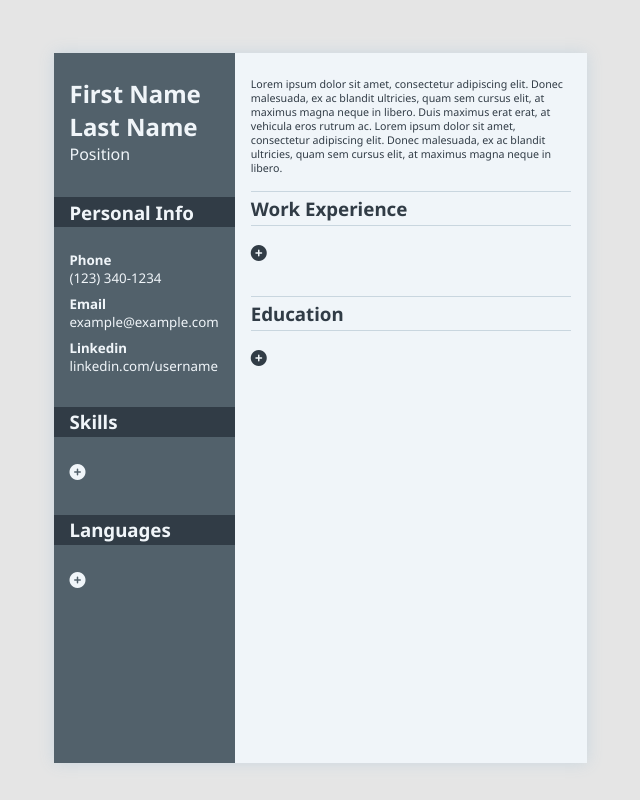
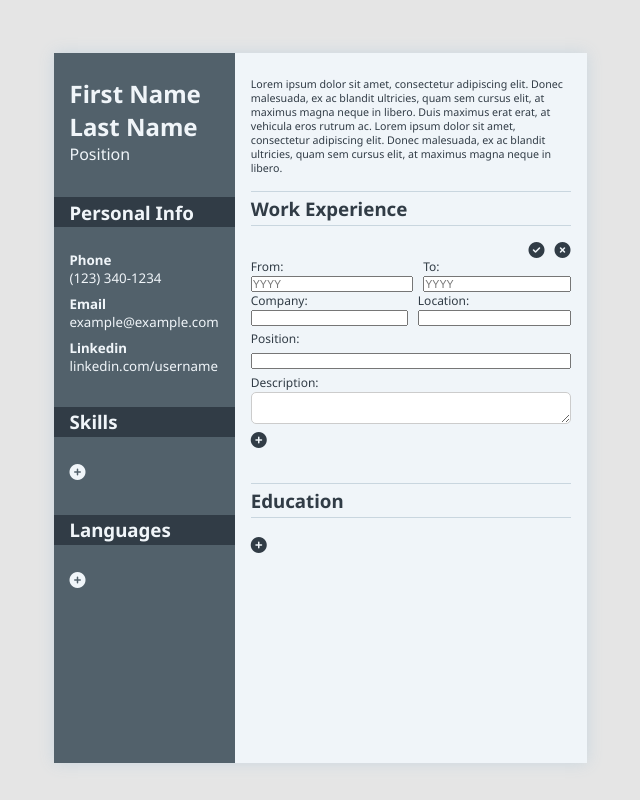
Before and after one commit to zxum/cv-project-js, a React (Create React App) app: page / in a window 1280 px wide. Shown: the whole page, without its empty margins (320-960 px from the left). Built offline with nearby package versions, Linux system fonts and the light colour scheme.

Commit message:
Add Work Experience form

```diff
--- a/src/components/MainContainer.js
+++ b/src/components/MainContainer.js
@@ -1,6 +1,7 @@
 import React from 'react'
 import contentEditable from './contentEditable'
 import MainBodySectionHeader from './MainBodySectionHeader'
+import WorkExperiences from './WorkExperiences'
 
 function MainContainer() {
   let EditableP = contentEditable('p')
@@ -10,7 +11,7 @@ function MainContainer() {
 
       <MainBodySectionHeader text="Work Experience"/>
       <div className="padded-vertical">
-      <i className="fas fa-plus-circle" id="add-btn"></i>
+        <WorkExperiences />
       </div>
 
       <MainBodySectionHeader text="Education"/>
--- /dev/null
+++ b/src/components/WorkExperiences.js
@@ -0,0 +1,47 @@
+import React, { Component } from 'react'
+
+export class WorkExperiences extends Component {
+  render() {
+    return (
+      <div className="work-block">
+        <form className="work-input">
+          <div className="flex-wrapper right-side">
+            <i className="fas fa-check-circle btn" id="done-btn"></i>
+            <i className="fas fa-times-circle btn" id="delete-btn"></i>
+          </div>
+
+          <div className="flex-wrapper">
+            <label htmlFor="from">From:
+              <input type="text" id="from" placeholder="YYYY"/>
+            </label>
+            <label htmlFor="to">To:
+              <input type="text" id="to" placeholder="YYYY" />
+            </label>
+          </div>
+
+          <div className="flex-wrapper">
+            <label htmlFor="company">Company:
+              <input type="text" id="company" />
+            </label>
+            <label htmlFor="location">Location:
+              <input type="text" id="location" />
+            </label>
+          </div>
+
+          <label htmlFor="position">Position:
+            <input type="text" id="position" />
+          </label>
+
+          <label htmlFor="description">Description:
+            <textarea name="" id="description"></textarea>
+          </label>
+
+        </form>
+
+        <i className="fas fa-plus-circle" id="add-btn"></i>
+      </div>
+    )
+  }
+}
+
+export default WorkExperiences
--- a/src/index.css
+++ b/src/index.css
@@ -19,7 +19,9 @@ body {
     align-items: center;
 }
 
-#add-btn {
+#add-btn,
+#delete-btn,
+#done-btn {
     cursor: pointer;
 }
 
@@ -98,6 +100,28 @@ li {
     margin-bottom: 0.5rem;
 }
 
-#delete-btn {
-    cursor: pointer;
+form.work-input label {
+    font-size: 9pt;
 }
+
+form.work-input input {
+    padding: 0;
+    line-height: 8pt;
+    font-size: 8pt;
+    width: 100%;
+}
+
+form.work-input textarea {
+    width: 100%;
+    border-radius: 5px;
+    border: 1px solid #ccc;
+}
+
+.flex-wrapper {
+    display: flex;
+    gap: 10px;
+}
+
+.right-side {
+    justify-content: flex-end;
+}
```
